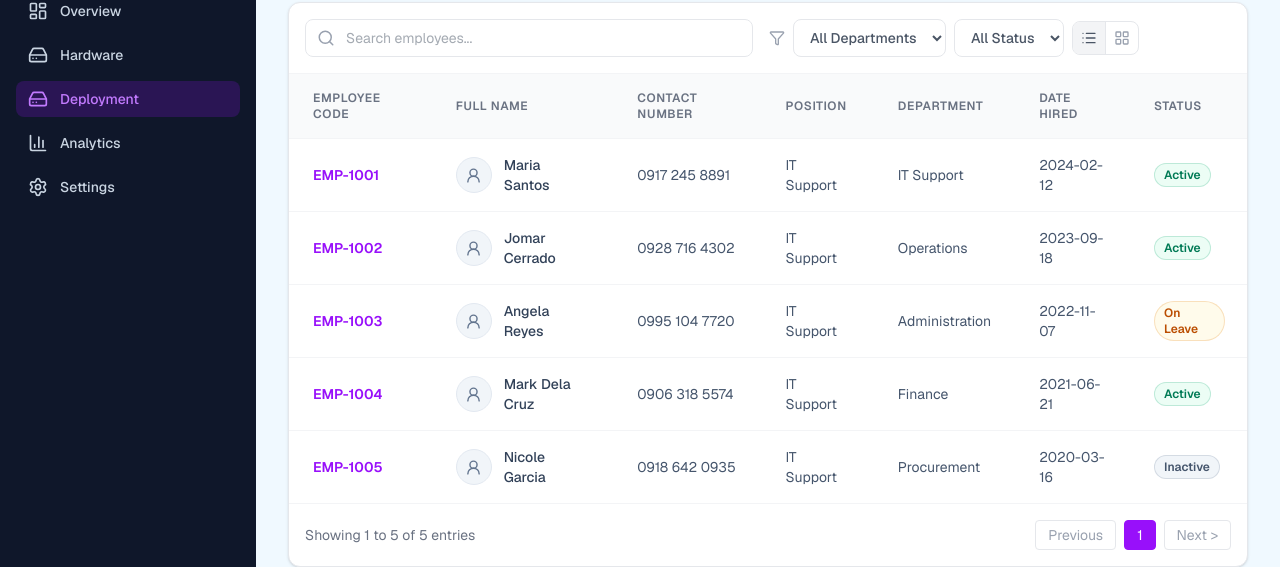
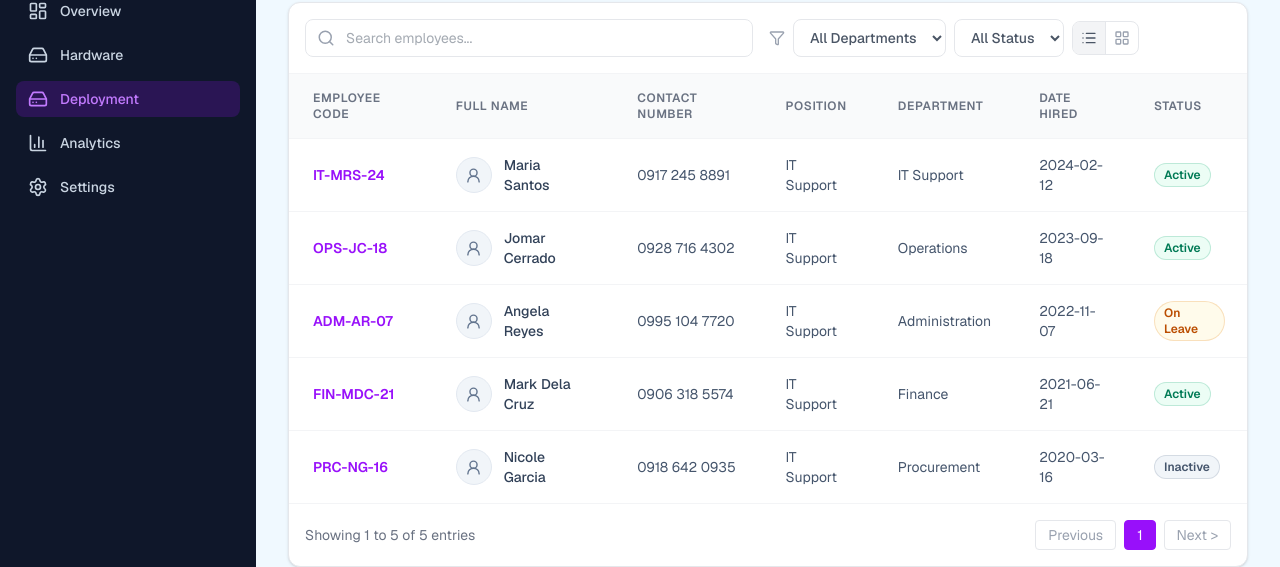
Before and after one commit to DevJomar2793/SCA-Hardware-Next, a Next.js app in the folder frontend/: page /deployment in a window 1280 px wide. Shown: the part 104-671 px from the top of the page. Built offline with nearby package versions, Linux system fonts and the light colour scheme.

Commit message:
refactor: update employee digit codes in DeploymentDirectory and remove temporary Excel lock file

```diff
--- a/frontend/components/DeploymentDirectory.tsx
+++ b/frontend/components/DeploymentDirectory.tsx
@@ -24,7 +24,7 @@ type EmployeeTableRow = {
 const employeeRows: EmployeeTableRow[] = [
   {
     id: 1,
-    employee_digit_code: "EMP-1001",
+    employee_digit_code: "IT-MRS-24",
     first_name: "Maria",
     last_name: "Santos",
     contact_number: "0917 245 8891",
@@ -35,7 +35,7 @@ const employeeRows: EmployeeTableRow[] = [
   },
   {
     id: 2,
-    employee_digit_code: "EMP-1002",
+    employee_digit_code: "OPS-JC-18",
     first_name: "Jomar",
     last_name: "Cerrado",
     contact_number: "0928 716 4302",
@@ -46,7 +46,7 @@ const employeeRows: EmployeeTableRow[] = [
   },
   {
     id: 3,
-    employee_digit_code: "EMP-1003",
+    employee_digit_code: "ADM-AR-07",
     first_name: "Angela",
     last_name: "Reyes",
     contact_number: "0995 104 7720",
@@ -57,7 +57,7 @@ const employeeRows: EmployeeTableRow[] = [
   },
   {
     id: 4,
-    employee_digit_code: "EMP-1004",
+    employee_digit_code: "FIN-MDC-21",
     first_name: "Mark",
     last_name: "Dela Cruz",
     contact_number: "0906 318 5574",
@@ -68,7 +68,7 @@ const employeeRows: EmployeeTableRow[] = [
   },
   {
     id: 5,
-    employee_digit_code: "EMP-1005",
+    employee_digit_code: "PRC-NG-16",
     first_name: "Nicole",
     last_name: "Garcia",
     contact_number: "0918 642 0935",
```
Also changed, not shown: 1 other file (tests, documents, lock files or other folders).
